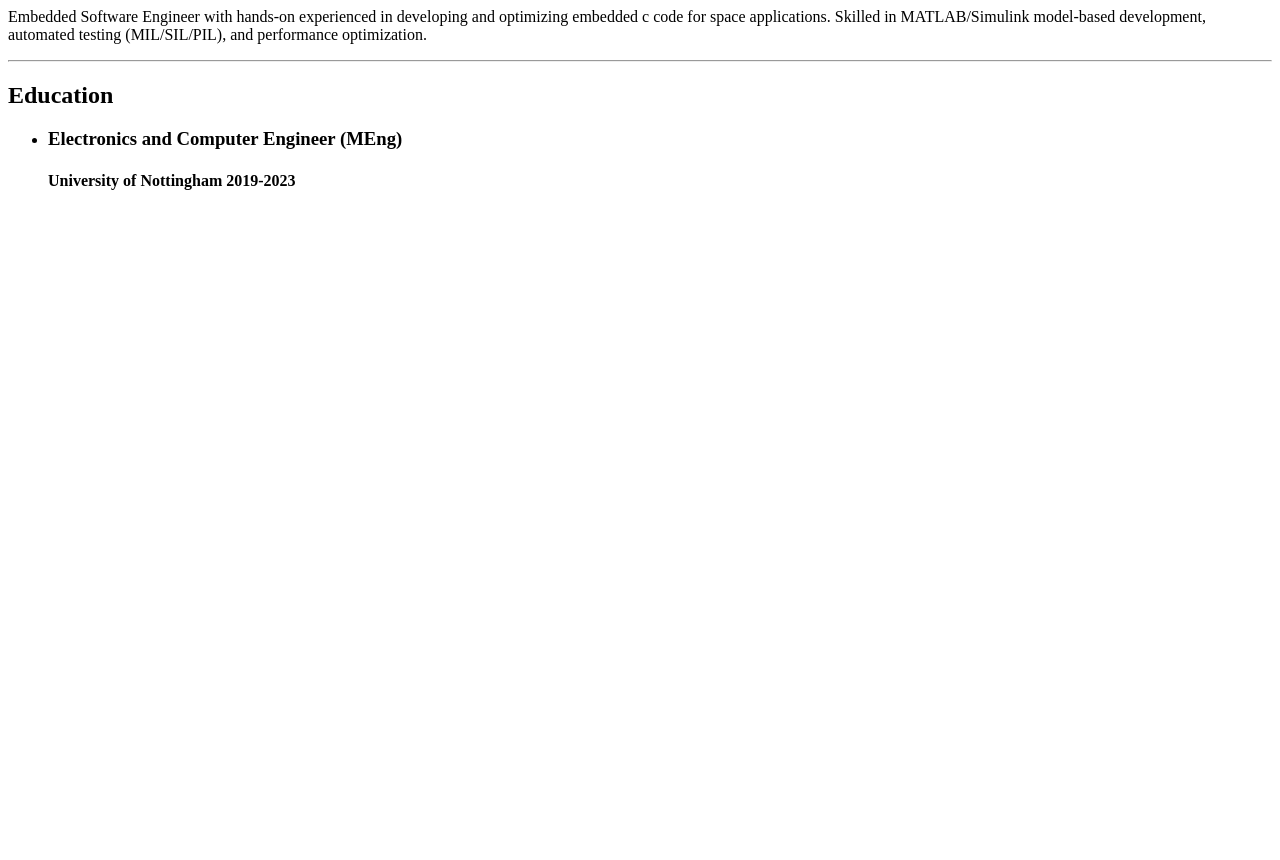
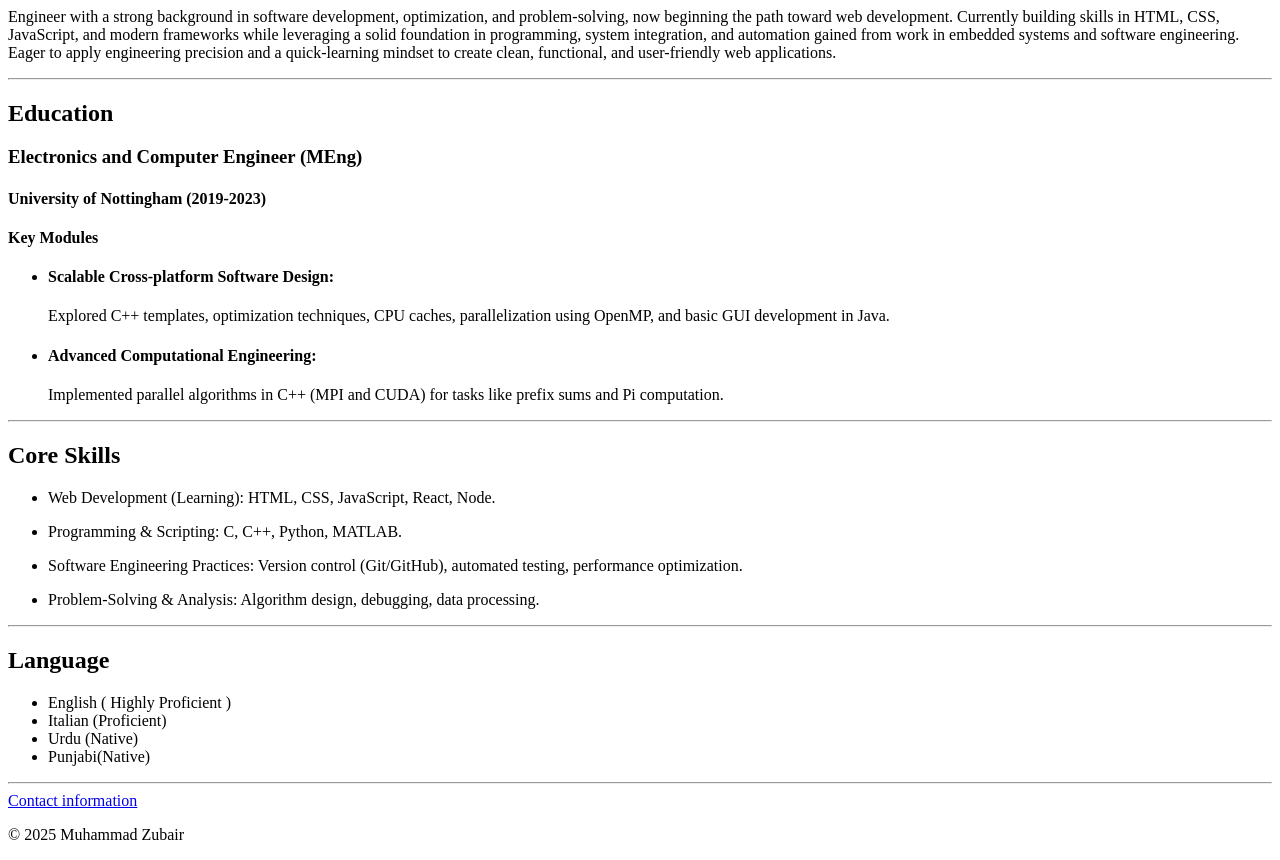
Before and after one commit to Zubair-dv/Capstone_01_My_Resume, a plain HTML site: page index.html in a window 1280 px wide. Shown: the part 540-1400 px from the top of the page. Before the commit the page ends 800 px from the top, so only its background shows below. Drawn offline with Linux system fonts and the light colour scheme.

Commit message:
feat(Finished the resume page and added a new page containing contact information):

```diff
--- a/index.html
+++ b/index.html
@@ -13,20 +13,46 @@
     </style>
 </head>
 <body>
-    <img src="./assets/images/my_Profile_Image.jpg" height="300"/>
+    <center>
+    <img src="./assets/images/my_Profile_Image.jpg" height="300" ref="Profile Picture"/>
     <h1>Muhammad Zubair </h1>
     <h2>Software Engineer  🎓 || Web Developer 🖥</h2>
+    </center>
     <hr />
     <h2>Summary</h2>
-    <p>Embedded Software Engineer with hands-on experienced in developing and optimizing embedded c code for space applications. Skilled in MATLAB/Simulink model-based development, automated testing (MIL/SIL/PIL), and performance optimization. </p>
+    <p>Engineer with a strong background in software development, optimization, and problem-solving, now beginning the path toward web development. Currently building skills in HTML, CSS, JavaScript, and modern frameworks while leveraging a solid foundation in programming, system integration, and automation gained from work in embedded systems and software engineering. Eager to apply engineering precision and a quick-learning mindset to create clean, functional, and user-friendly web applications.</p>
     <hr />
 
     <h2>Education</h2>
+    <h3>Electronics and Computer Engineer (MEng)</h3>
+    <h4>University of Nottingham (2019-2023) </h4>
+    <h4>Key Modules</h4>
     <ul>
-        <li><h3>Electronics and Computer Engineer (MEng)</h3>
-            <h4>University of Nottingham 2019-2023 </h4>
-        </li>
+        <li> <p> <h4>Scalable Cross-platform Software Design: </h4> Explored C++ templates, optimization techniques, CPU caches, parallelization using OpenMP, and basic GUI development in Java. </p></li>
+        <li> <p> <h4>Advanced Computational Engineering: </h4> Implemented parallel algorithms in C++ (MPI and CUDA) for tasks like prefix sums and Pi computation. </p></li>
     </ul>
+    <hr />
 
+    <h2>Core Skills</h2>
+    <ul>
+        <li> <p> Web Development (Learning): HTML, CSS, JavaScript, React, Node. </p></li>
+        <li> <p> Programming & Scripting: C, C++, Python, MATLAB. </p></li>
+        <li> <p> Software Engineering Practices: Version control (Git/GitHub), automated testing, performance optimization. </p></li>
+        <li> <p> Problem-Solving & Analysis: Algorithm design, debugging, data processing. </p></li>
+    </ul>
+    <hr />
+
+    <h2>Language</h2>
+    <ul>
+        <li>English ( Highly Proficient ) </li>
+        <li>Italian (Proficient) </li>
+        <li>Urdu (Native)</li>
+        <li>Punjabi(Native)</li>
+    </ul>
+    <hr />
+    <footer>
+        <a href="./public/contact-Information.html">Contact information</a>
+        <p>© 2025 Muhammad Zubair</p>
+    </footer>
 </body>
 </html>
```
Also changed, not shown: public/contact-Information.html (added, +47 -0 lines).
